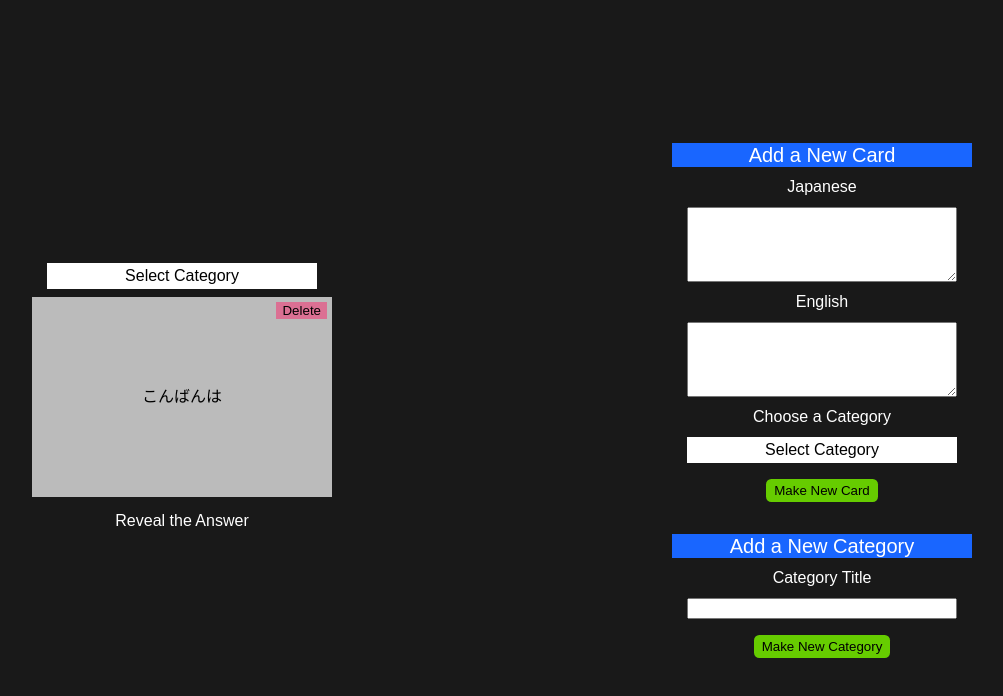
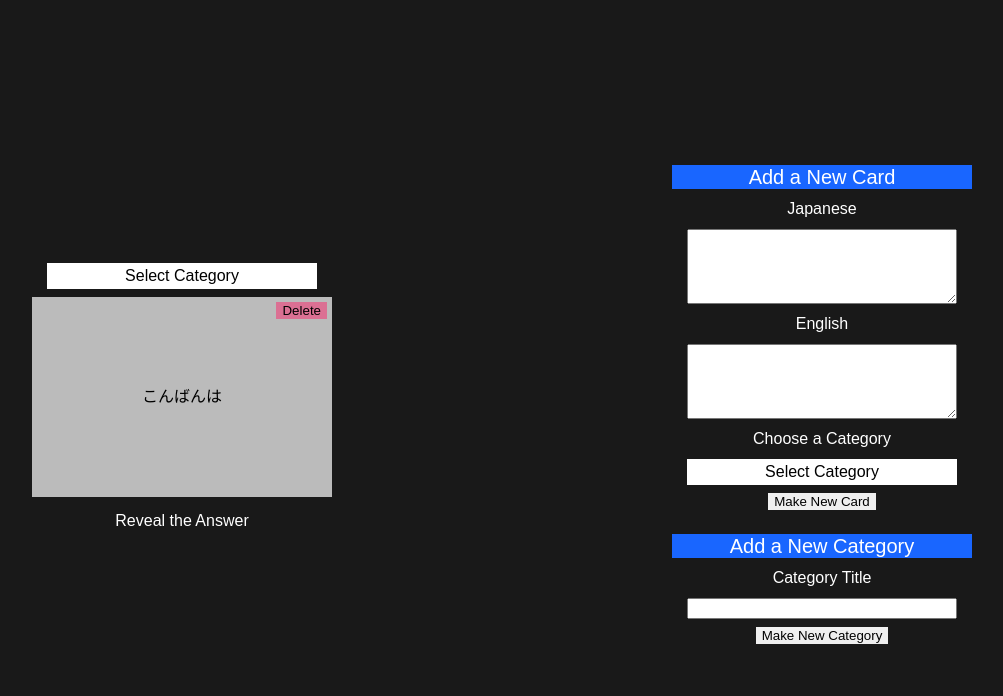
Before and after one commit to DerekPixel/japanese-flashcards, a React (Create React App) app: page / in a window 1280 px wide. Shown: the top 696 px of the page, without its empty margins (223-1226 px from the left). Built offline with nearby package versions, Linux system fonts and the light colour scheme.

Commit message:
changed an input to a button

```diff
--- a/src/components/NewCategory.jsx
+++ b/src/components/NewCategory.jsx
@@ -39,7 +39,7 @@ function NewCategory({allCards, setAllCards}) {
     <label htmlFor="category Title">Category Title</label>
     <input className='new-category-input' type="text" name='category Title' onChange={handleChange} value={categoryTitle} />
 
-    <input type="submit" value="Make New Category" onClick={handleClick} />
+    <button id="submit" onClick={handleClick}>Make New Category</button>
   </div>;
 }
 
--- a/src/components/Newcard.jsx
+++ b/src/components/Newcard.jsx
@@ -59,7 +59,7 @@ const Newcard = ({allCards, setAllCards, setRandomizedCards, resetCard, selected
         title={'Select Category'}
       />
 
-      <input type="submit" value="Make New Card" onClick={pushNewFlashcardToCardsArrayAndUpdateLocalStorage} />
+      <button id="submit" onClick={pushNewFlashcardToCardsArrayAndUpdateLocalStorage} >Make New Card</button>
     </div>
 
   )
```
